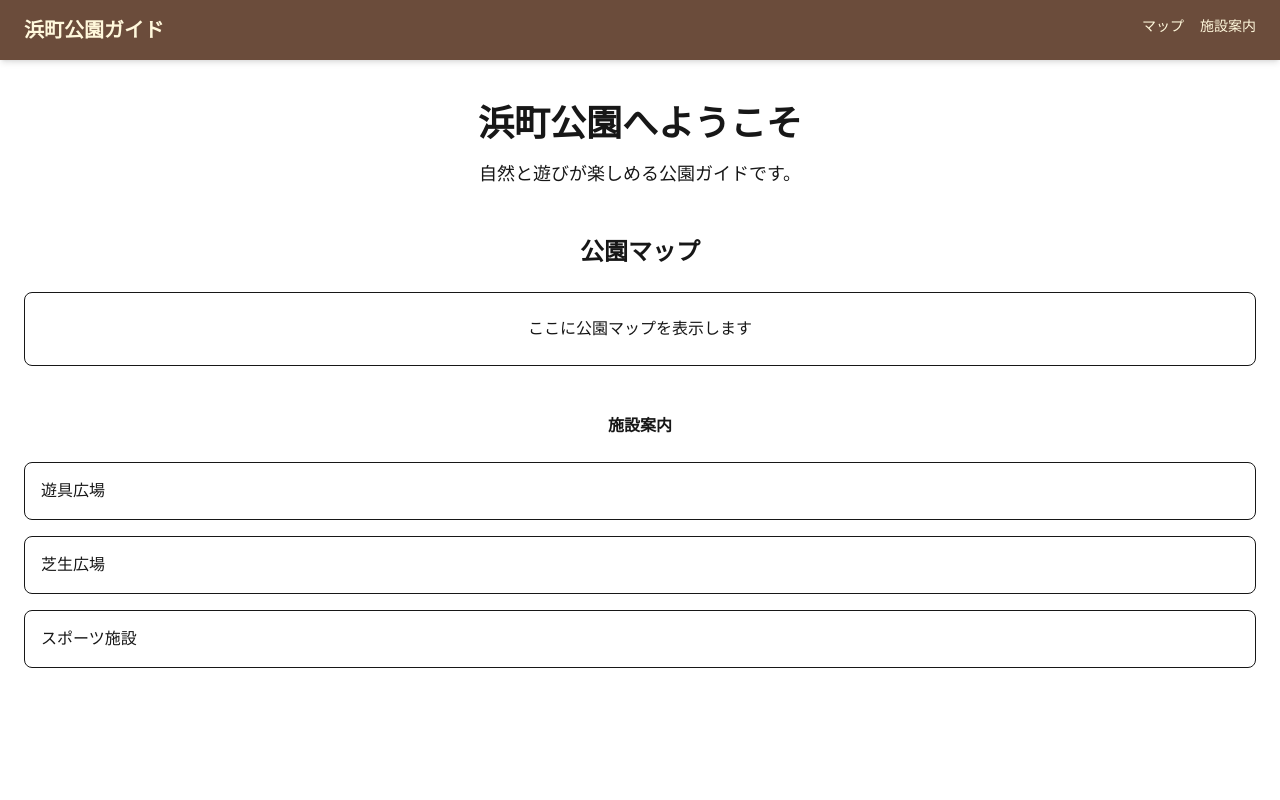
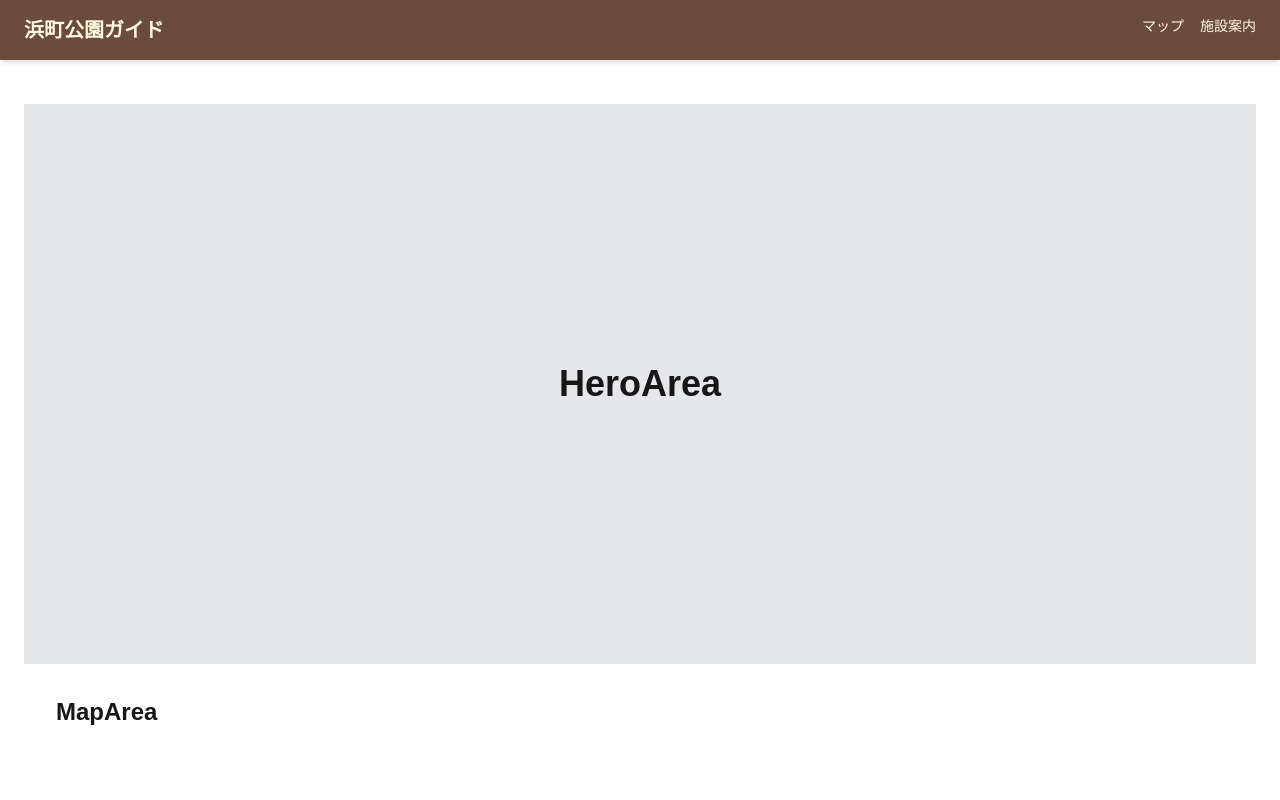
Before and after one commit to takuto-tana/park-map, a Next.js app: page / in a window 1280 px wide. Shown: the top 800 px of the page. Built offline with nearby package versions, Linux system fonts and the light colour scheme.

Commit message:
Add page layout skeleton

```diff
--- a/components/organisms/FacilityCategoryList.tsx
+++ b/components/organisms/FacilityCategoryList.tsx
@@ -0,0 +1,7 @@
+ export const FacilitiesList = () => {
+    return(
+        <section id="info" className="p-8">
+            <h2>FacilitiesList</h2>
+        </section>
+    );
+ };
--- a/components/organisms/HeroArea.tsx
+++ b/components/organisms/HeroArea.tsx
@@ -1,10 +1,7 @@
 const HeroArea = () => {
     return (
-        <section className="text-center">
-            <h1 className="text-4xl font-bold">浜町公園へようこそ</h1>
-            <p className="mt-4 text-lg">
-                自然と遊びが楽しめる公園ガイドです。
-            </p>
+        <section className="h-[70vh] bg-gray-200 flex items-center justify-center">
+            <h1 className="text-4xl font-bold">HeroArea</h1>
         </section>
     );
 };
--- a/components/organisms/MapArea.tsx
+++ b/components/organisms/MapArea.tsx
@@ -1,11 +1,7 @@
 const MapArea = () => {
     return (
-        <section id="map" className="mt-12">
-            <h2 className="text-2xl font-bold text-center">公園マップ</h2>
-
-            <div className="mt-6 rounded-lg border p-6 text-center">
-                ここに公園マップを表示します
-            </div>
+        <section id="map" className="p-8">
+            <h2 className="text-2xl font-bold">MapArea</h2>
         </section>
     );
 };
```
